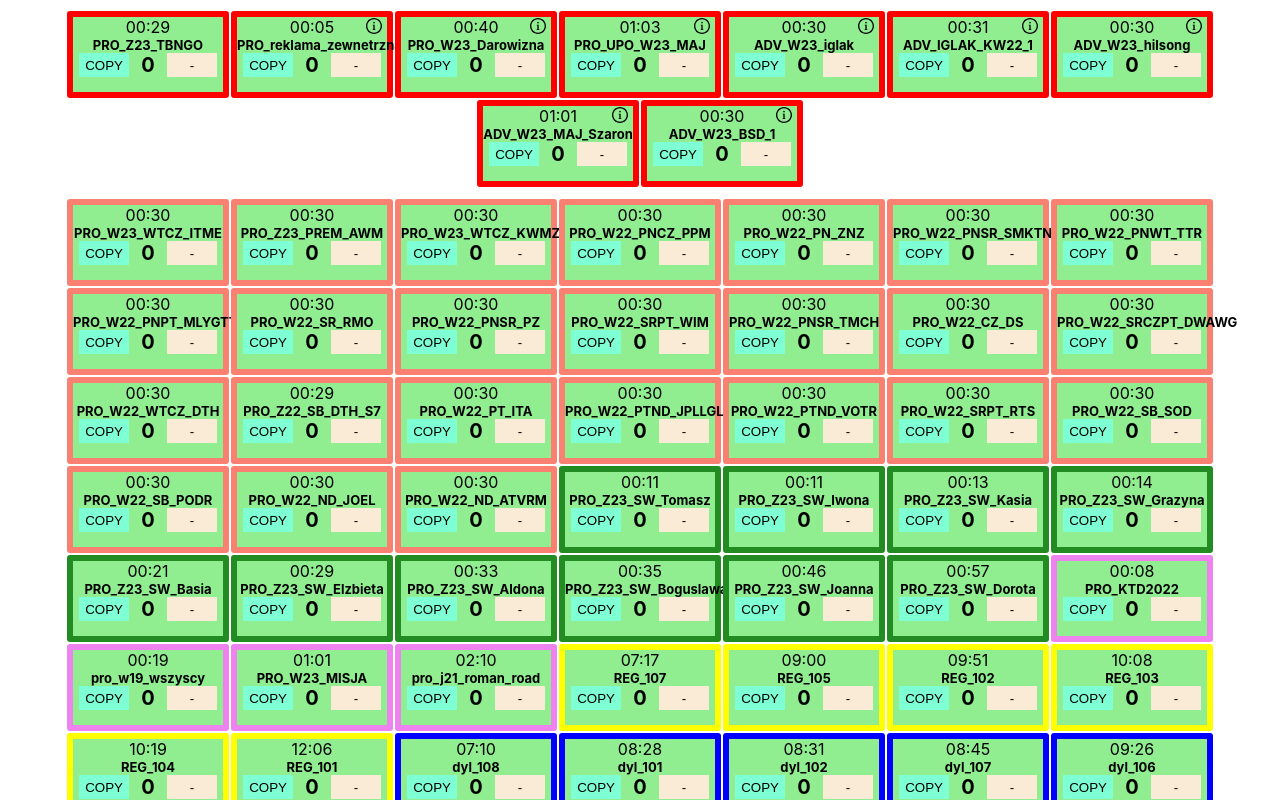
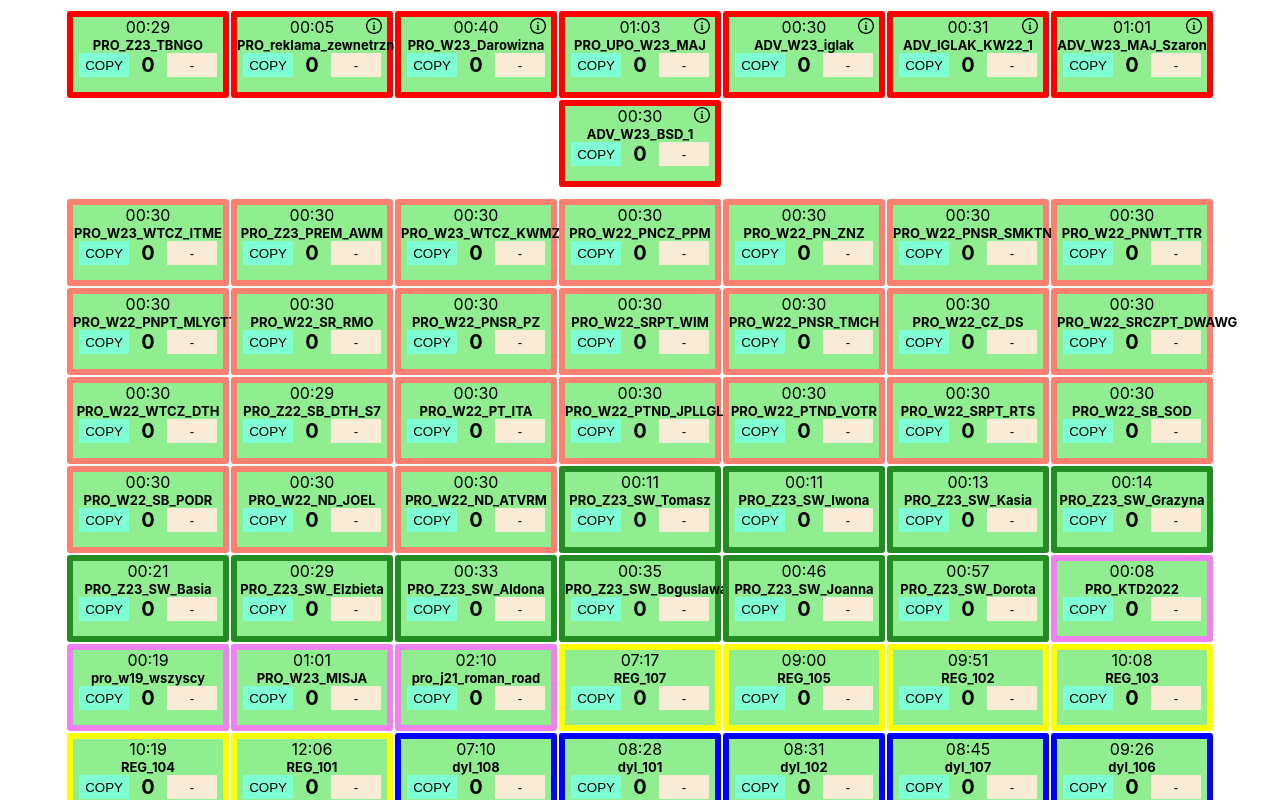
Before and after one commit to NorthWillov/rand-prog, a React (Create React App) app: page / in a window 1280 px wide. Shown: the top 800 px of the page. Built offline with nearby package versions, Linux system fonts and the light colour scheme.

Commit message:
Remove hilsong

```diff
--- a/src/db.js
+++ b/src/db.js
@@ -35,13 +35,6 @@ export default {
       counter: 0,
       duration: "00:31",
       info: "do 31 czerwca, o godzinach: 9:30, 10:30, 12:00, 13:00, 14:00, 16:00, 18:00, 20:00",
-    },
-    {
-      id: 2013,
-      program: "ADV_W23_hilsong",
-      counter: 0,
-      duration: "00:30",
-      info: "do 9 czerwca, o godzinach: 10:00, 12:00, 14:00, 15:00, 16:00, 17:00, 18:00, 20:00, 22:00, 24:00",
     },
     {
       id: 2014,
--- a/src/oldProgsDb.js
+++ b/src/oldProgsDb.js
@@ -10,4 +10,5 @@ export default [
   "ADV_W23_PRAYER_FOR_UKRAINE",
   "PRO_W23_Spotkanie_pop",
   "ADV_AWM_0523",
+  "ADV_W23_hilsong",
 ].map((spot) => spot.toUpperCase());
```
